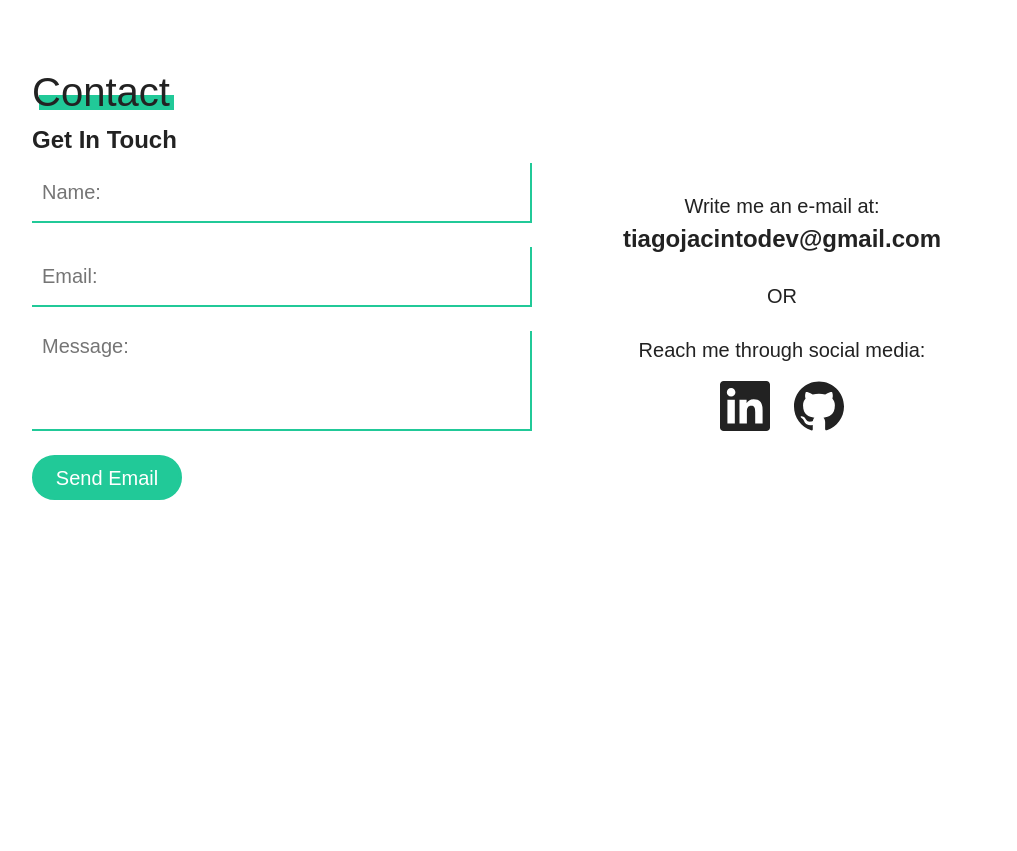
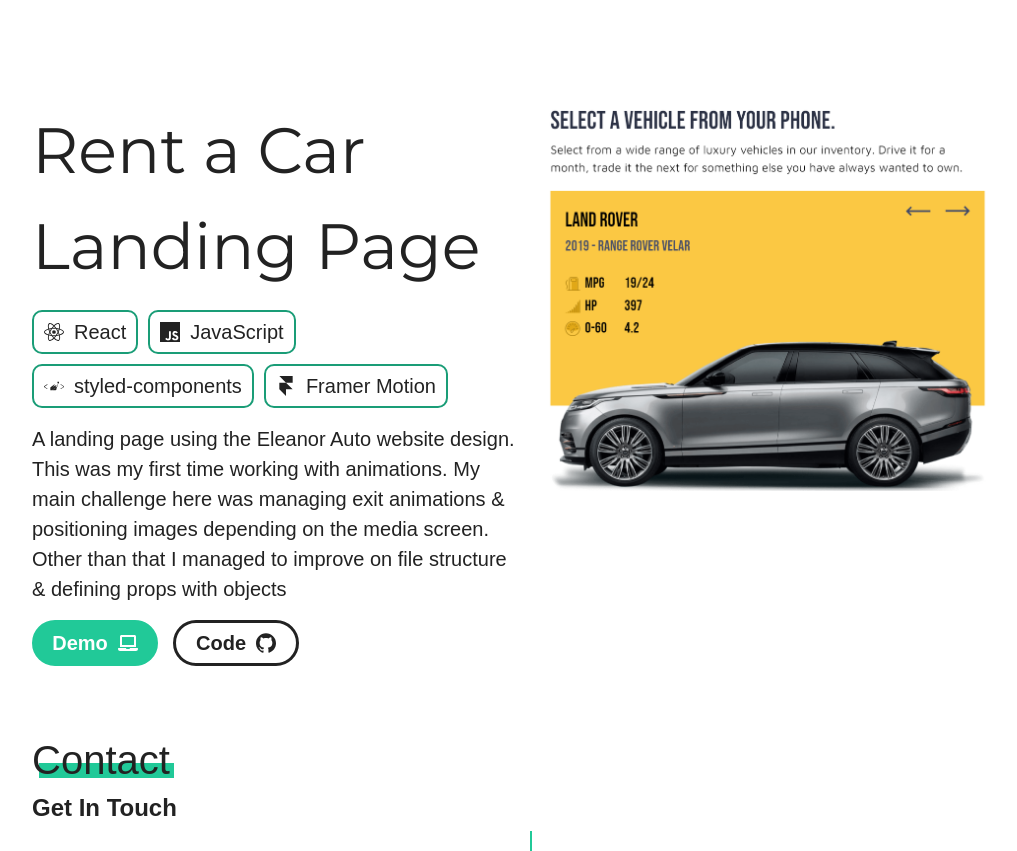
Before and after one commit to TiagoJacintoDev/personal-portfolio, a React (Create React App) app: page / in a window 1280 px wide. Shown: the part 3405-4256 px from the top of the page, without its empty margins (108-1125 px from the left). Before the commit the page ends 3969 px from the top, so only its background shows below. Built offline with nearby package versions, Linux system fonts and the light colour scheme; a web font is replaced by a local one.

Commit message:
Add Rent A Car Landing Page Project

```diff
--- a/src/data/projectsData.js
+++ b/src/data/projectsData.js
@@ -3,10 +3,12 @@ import {
   SiJavascript,
   SiCss3,
   SiStyledcomponents,
+  SiFramer,
 } from 'react-icons/si';
 import CVMaker from '../images/cv-maker.png';
 import TravelLandingPage from '../images/travel-landing-page.png';
 import GitHubSearch from '../images/github-search.png';
+import RentACarLandingPage from '../images/rent-a-car-landing-page.png';
 
 export const projectsData = [
   {
@@ -69,4 +71,30 @@ export const projectsData = [
     codeURL: 'https://github.com/TiagoJacintoDev/github-search-api',
     img: GitHubSearch,
   },
+  {
+    title: 'Rent a Car Landing Page',
+    skills: [
+      {
+        text: 'React',
+        img: <SiReact />,
+      },
+      {
+        text: 'JavaScript',
+        img: <SiJavascript />,
+      },
+      {
+        text: 'styled-components',
+        img: <SiStyledcomponents />,
+      },
+      {
+        text: 'Framer Motion',
+        img: <SiFramer />,
+      },
+    ],
+    description:
+      'A landing page using the Eleanor Auto website design. This was my first time working with animations. My main challenge here was managing exit animations & positioning images depending on the media screen. Other than that I managed to improve on file structure & defining props with objects',
+    demoURL: 'https://rent-a-car-landing-page-tiagojacintodev.vercel.app/',
+    codeURL: 'https://github.com/TiagoJacintoDev/rent-a-car-landing-page',
+    img: RentACarLandingPage,
+  },
 ];
```
Also changed, not shown: src/images/rent-a-car-landing-page.png (added).
